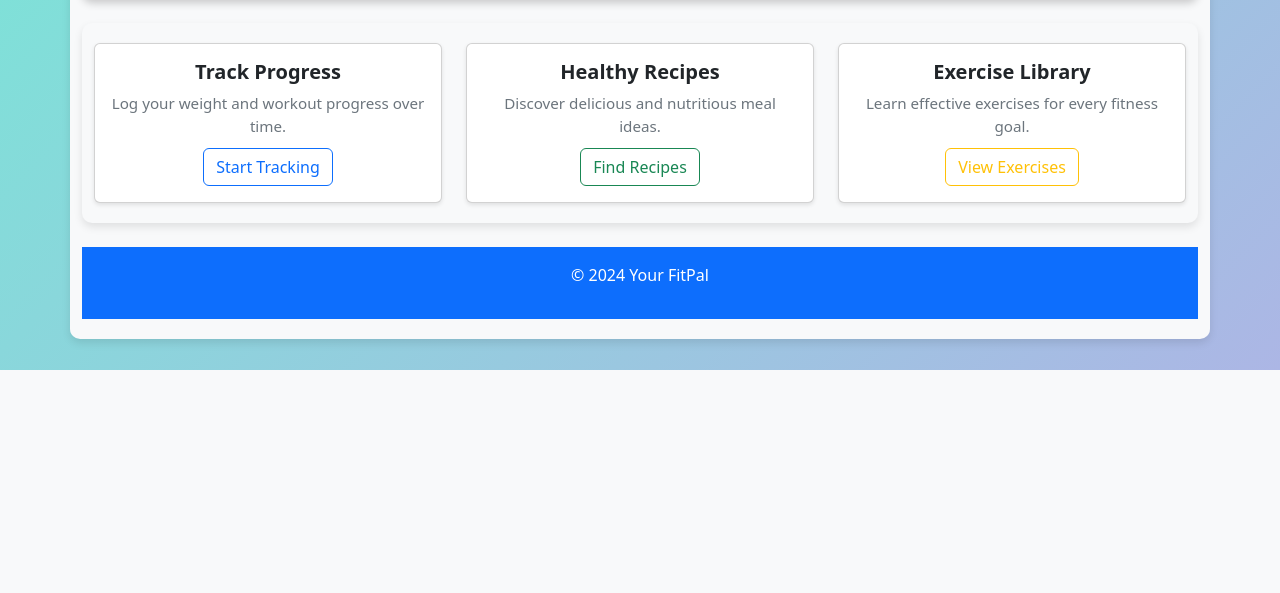
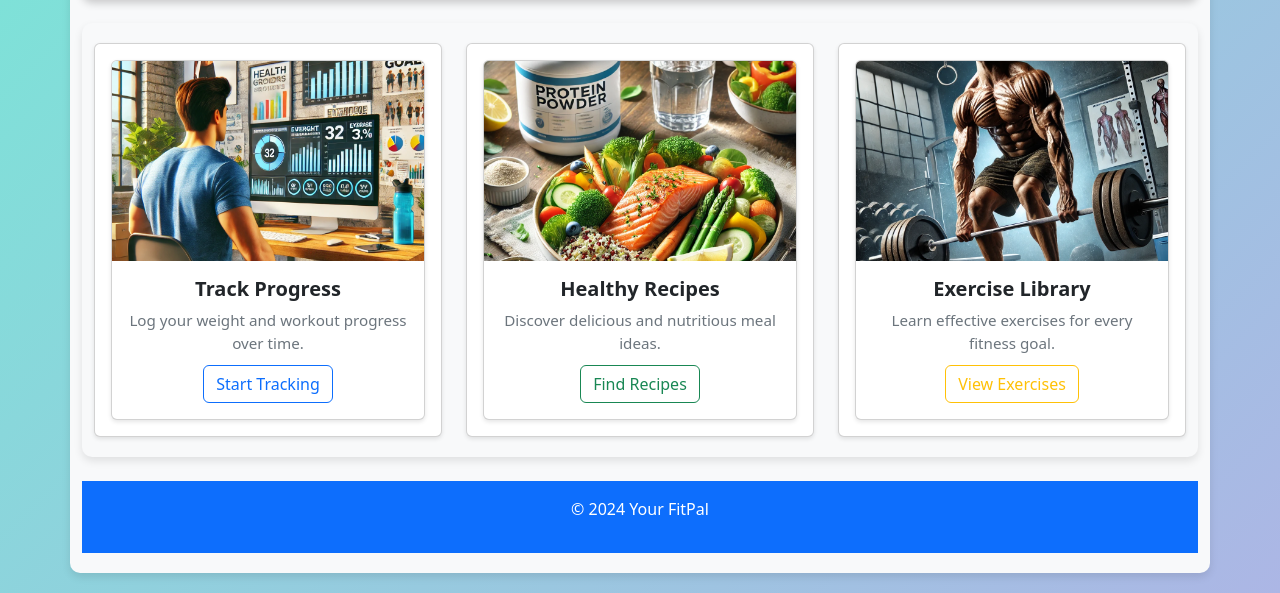
Before and after one commit to CooperWeinhold/FitnessWebsiteFinal, a Django app: page /new_homepage/ in a window 1280 px wide. Shown: the part 430-1023 px from the top of the page. Before the commit the page ends 800 px from the top, so only its background shows below. Run offline with Django 5.2, Linux system fonts and the light colour scheme; some libraries are stand-ins or nearby versions.

Commit message:
Final touches

```diff
--- a/fitnesspage/myapp/templates/myapp/new_homepage.html
+++ b/fitnesspage/myapp/templates/myapp/new_homepage.html
@@ -3,11 +3,12 @@
 
 {% block content %}
 <!-- Hero Section -->
-<div class="jumbotron text-center text-white bg-dark" style="background-image: url('{% static "myapp/images/hero-bg.jpg" %}'); background-size: cover; background-position: center;">
-    <h1 class="display-4">Welcome to Your FitPal!</h1>
-    <p class="lead">Track your progress, explore recipes, and stay motivated.</p>
-    <a href="/recipes/" class="btn btn-primary btn-lg">Explore Recipes</a>
+<div class="jumbotron text-center text-white bg-dark animate__animated animate__fadeIn" style="animation-delay: 1.0s; animation-duration: 2.5s;">
+    <h1 class="display-4">Welcome to Your Fitness Journey!</h1>
+    <p class="lead animate__animated animate__fadeInUp">Track your progress, explore recipes, and stay motivated.</p>
+    <a href="/recipes/" class="btn btn-primary btn-lg animate__animated animate__bounceIn" style="animation-delay: 1.0s; animation-duration: 2.5s;">Explore Recipes</a>
 </div>
+
 
 <!-- Features Section -->
 <div class="container mt-4">
@@ -15,30 +16,42 @@
         <div class="col-md-4">
             <div class="card text-center">
                 <div class="card-body">
-                    <i class="fas fa-dumbbell fa-3x text-primary mb-3"></i>
+                    <div class="card h-100 animate__animated animate__zoomIn" style="animation-delay: 1.0s; animation-duration: 2.5s;">
+                        <img src="{% static 'images/tracking.webp' %}" class="card-img-top" alt="Tracking">
+                        <div class="card-body">
                             <h5 class="card-title">Track Progress</h5>
                             <p class="card-text">Log your weight and workout progress over time.</p>
                             <a href="/tracking/" class="btn btn-outline-primary">Start Tracking</a>
                         </div>
                     </div>
                 </div>
+            </div>
+        </div>
         <div class="col-md-4">
             <div class="card text-center">
                 <div class="card-body">
-                    <i class="fas fa-carrot fa-3x text-success mb-3"></i>
+                    <div class="card h-100 animate__animated animate__zoomIn" style="animation-delay: 1.0s; animation-duration: 2.5s;">
+                        <img src="{% static '/images/recipes.webp' %}" class="card-img-top" alt="Recipes">
+                        <div class="card-body">
                             <h5 class="card-title">Healthy Recipes</h5>
                             <p class="card-text">Discover delicious and nutritious meal ideas.</p>
                             <a href="/recipes/" class="btn btn-outline-success">Find Recipes</a>
                         </div>
                     </div>
                 </div>
+            </div>
+        </div>
         <div class="col-md-4">
             <div class="card text-center">
                 <div class="card-body">
-                    <i class="fas fa-running fa-3x text-warning mb-3"></i>
+                    <div class="card h-100 animate__animated animate__zoomIn" style="animation-delay: 1.0s; animation-duration: 2.5s;">
+                        <img src="{% static 'images/exercises.webp' %}" class="card-img-top" alt="Exercises">
+                        <div class="card-body">
                             <h5 class="card-title">Exercise Library</h5>
                             <p class="card-text">Learn effective exercises for every fitness goal.</p>
                             <a href="/exercises/" class="btn btn-outline-warning">View Exercises</a>
+                        </div>
+                    </div>
                 </div>
             </div>
         </div>
```
Also changed, not shown: README.md, fitnesspage/myapp/static/images/exercises.webp (added), fitnesspage/myapp/static/images/fitness1.webp (deleted), fitnesspage/myapp/static/images/fitness2.webp (deleted), fitnesspage/myapp/static/images/fitness3.webp (deleted), fitnesspage/myapp/static/images/recipes.webp (added), fitnesspage/myapp/static/images/tracking.webp (added). Lines whose indentation alone changed are shown as unchanged.
